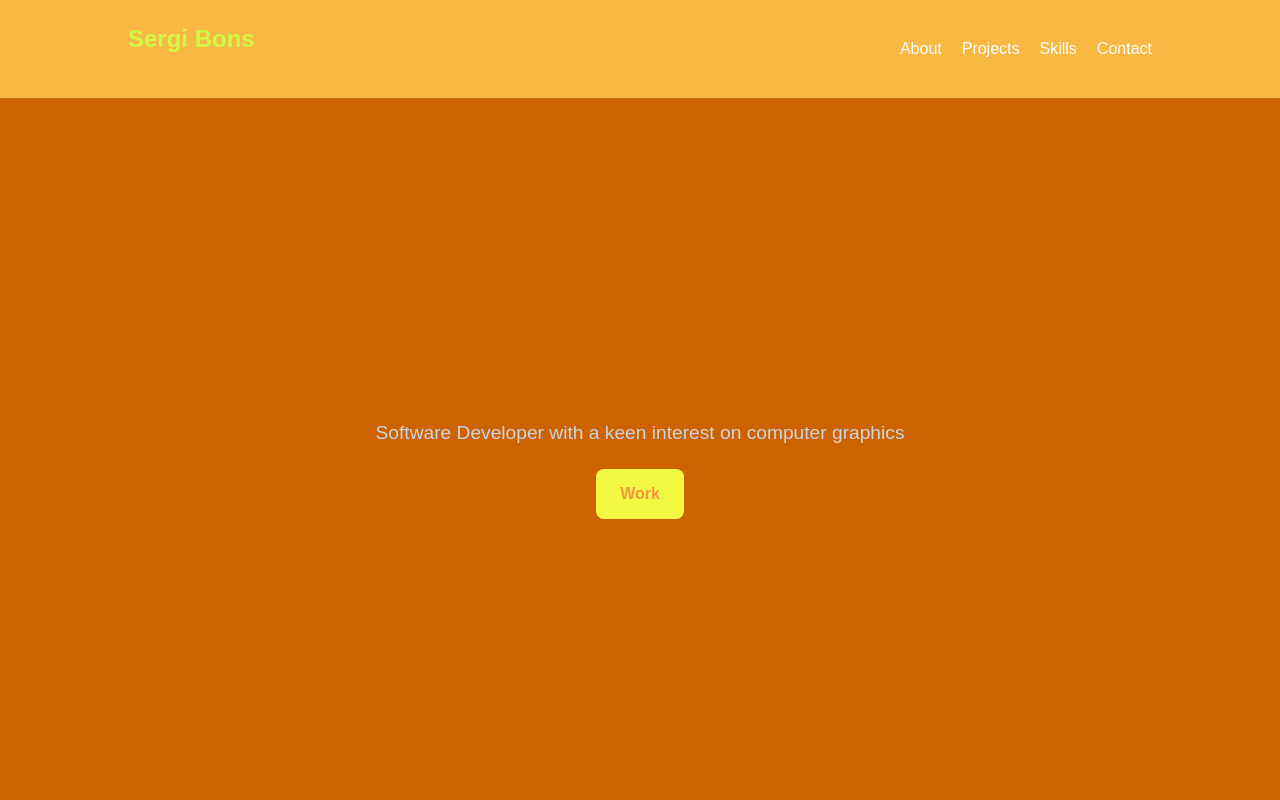
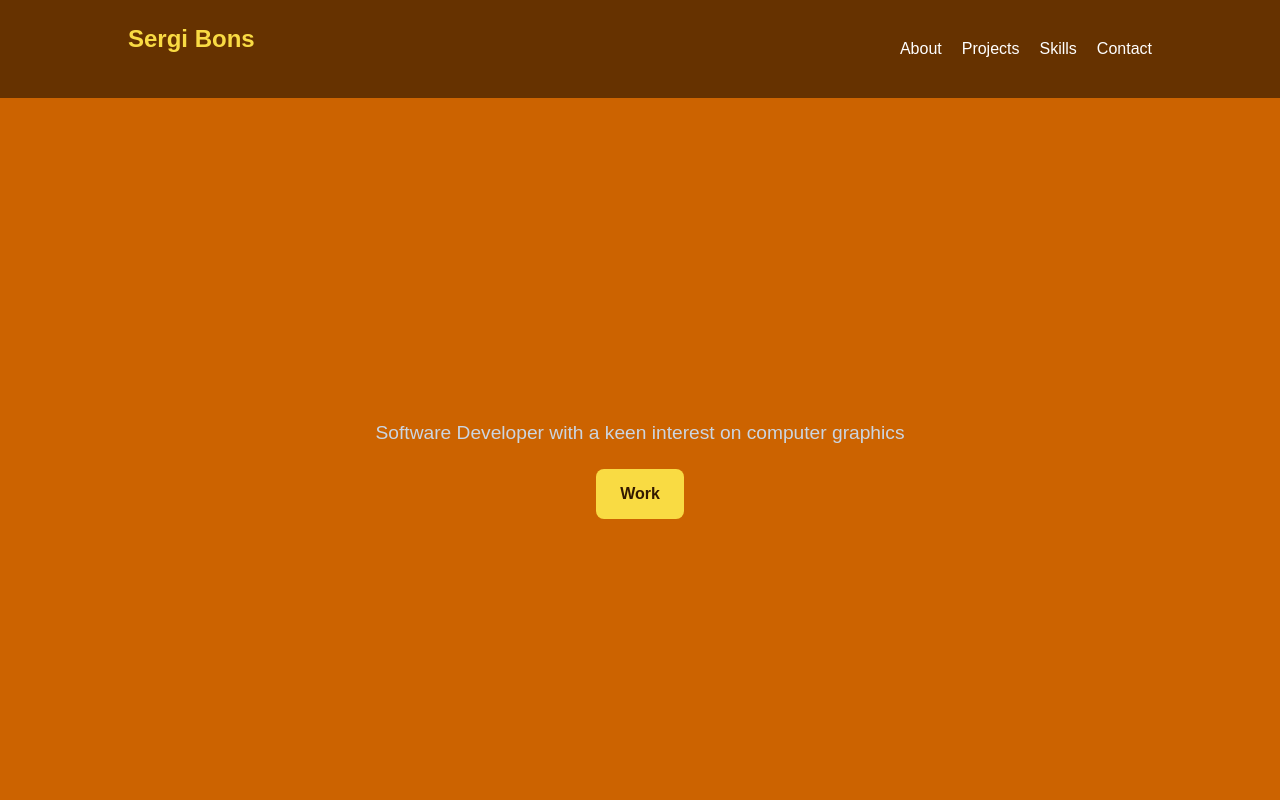
Before and after one commit to SergiBons/sbonsf.github.io, a plain HTML site: page index.html in a window 1280 px wide. Shown: the top 800 px of the page. Drawn offline with Linux system fonts and the light colour scheme.

Commit message:
Calibrating...

```diff
--- a/style.css
+++ b/style.css
@@ -1,5 +1,5 @@
 /* RESET */
-/*Palette: ["#cc6300","#f99243","#f9b743","#f9db43","#f3f943","#cef943"]*/
+/*Palette: ["#331900","#663200", "#cc6300","#f99243","#f9b743","#f9db43","#f3f943","#cef943"]*/
 * {
     margin: 0;
     padding: 0;
@@ -28,7 +28,7 @@ a {
 
 h2 {
     margin-bottom: 20px;
-    color: #cef943;
+    color: #f9db43;
 }
 
 /* NAVBAR */
@@ -42,7 +42,7 @@ nav {
     position: sticky;
     top: 0;
 
-    background: #f9b743
+    background: #663200
 }
 
 nav ul {
@@ -52,7 +52,7 @@ nav ul {
 }
 
 nav a:hover {
-    color: #cef943;
+    color: #f9db43;
 }
 
 /* HERO */
@@ -82,8 +82,8 @@ nav a:hover {
     display: inline-block;
     padding: 12px 24px;
 
-    background: #f3f943;
-    color: #f99243;
+    background: #f9db43;
+    color: #331900;
 
     border-radius: 8px;
     font-weight: bold;
```
